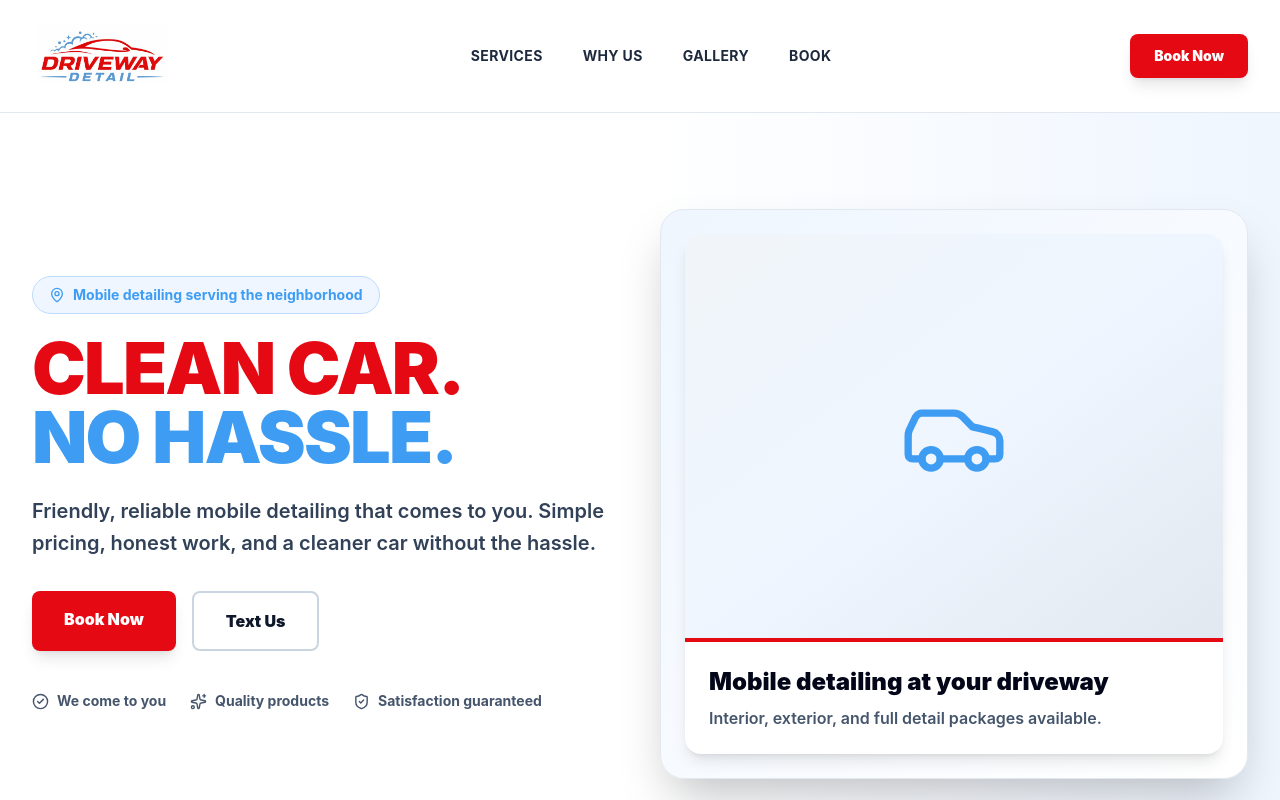
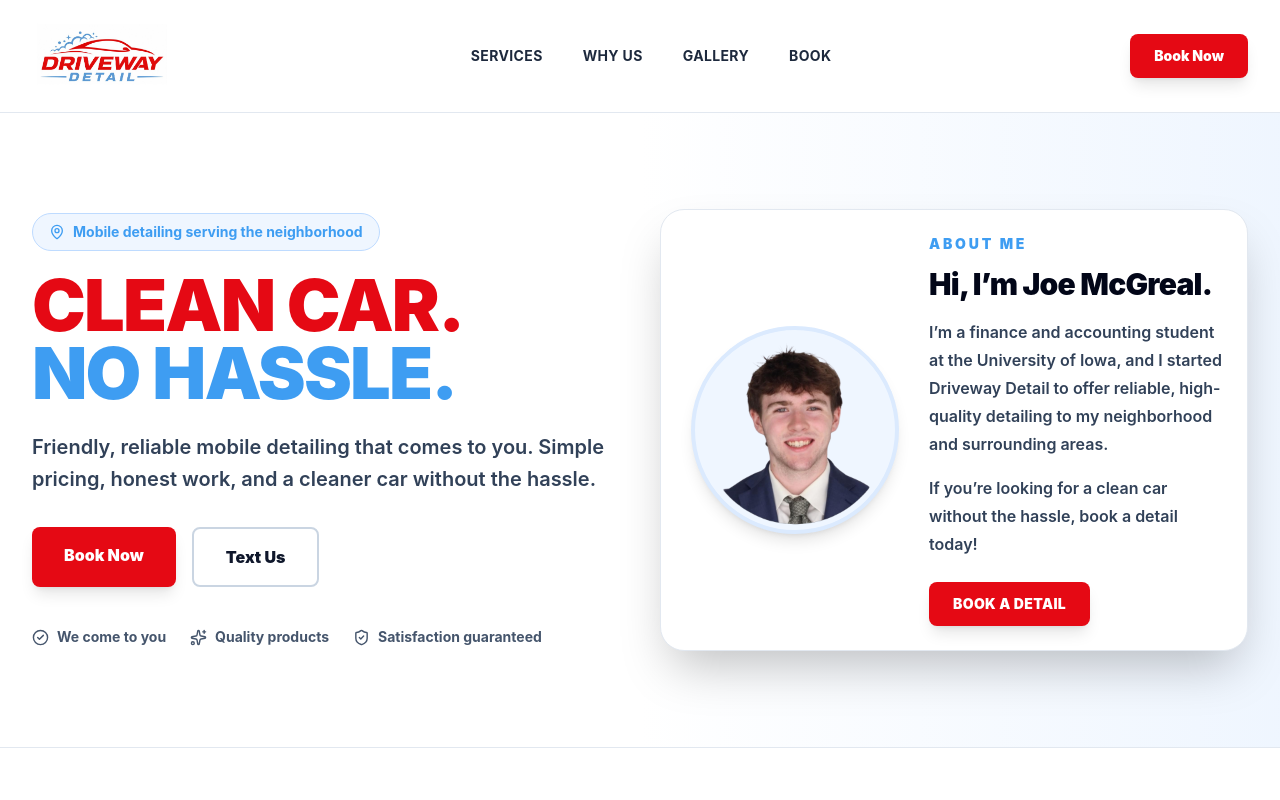
Before and after one commit to jmcgreal07-bot/intr-site, a Next.js app: page / in a window 1280 px wide. Shown: the top 800 px of the page. Built offline with nearby package versions, Linux system fonts and the light colour scheme.

Commit message:
Add about me section

```diff
--- a/app/page.tsx
+++ b/app/page.tsx
@@ -133,17 +133,45 @@ export default function DrivewayDetailWebsite() {
             </div>
           </div>
 
-          <div className="relative z-10 rounded-3xl border border-slate-200 bg-gradient-to-br from-blue-50 to-white p-6 shadow-2xl">
-            <div className="overflow-hidden rounded-2xl bg-white shadow-lg">
-              <div className="flex aspect-[4/3] items-center justify-center bg-gradient-to-br from-slate-100 via-blue-50 to-slate-200">
-                <Car size={110} strokeWidth={1.6} style={{ color: BLUE }} />
-              </div>
-              <div className="border-t-4 p-6" style={{ borderColor: RED }}>
-                <h2 className="text-2xl font-black">Mobile detailing at your driveway</h2>
-                <p className="mt-2 font-semibold text-slate-600">Interior, exterior, and full detail packages available.</p>
-              </div>
-            </div>
-          </div>
+          <div className="relative z-10 rounded-3xl border border-slate-200 bg-white p-6 shadow-2xl">
+  <div className="grid gap-6 md:grid-cols-[220px_1fr] md:items-center">
+    <div className="flex justify-center">
+      <div className="h-52 w-52 overflow-hidden rounded-full border-4 border-blue-100 bg-blue-50 shadow-lg">
+        <img
+          src="/joe-mcgreal.png"
+          alt="Joe McGreal"
+          className="h-full w-full object-cover object-top"
+        />
+      </div>
+    </div>
+
+    <div>
+      <p className="text-sm font-black uppercase tracking-[0.2em]" style={{ color: BLUE }}>
+        About Me
+      </p>
+
+      <h2 className="mt-3 text-3xl font-black tracking-tight text-slate-950">
+        Hi, I’m Joe McGreal.
+      </h2>
+
+      <p className="mt-4 text-base font-semibold leading-7 text-slate-700">
+        I’m a finance and accounting student at the University of Iowa, and I started Driveway Detail to offer reliable, high-quality detailing to my neighborhood and surrounding areas.
+      </p>
+
+      <p className="mt-4 text-base font-semibold leading-7 text-slate-700">
+        If you’re looking for a clean car without the hassle, book a detail today!
+      </p>
+
+      <a
+        href="#booking"
+        className="mt-6 inline-flex rounded-lg px-6 py-3 text-sm font-black uppercase tracking-wide text-white shadow-lg transition hover:-translate-y-0.5"
+        style={{ backgroundColor: RED }}
+      >
+        Book a Detail
+      </a>
+    </div>
+  </div>
+</div>
         </div>
       </section>
 
```
